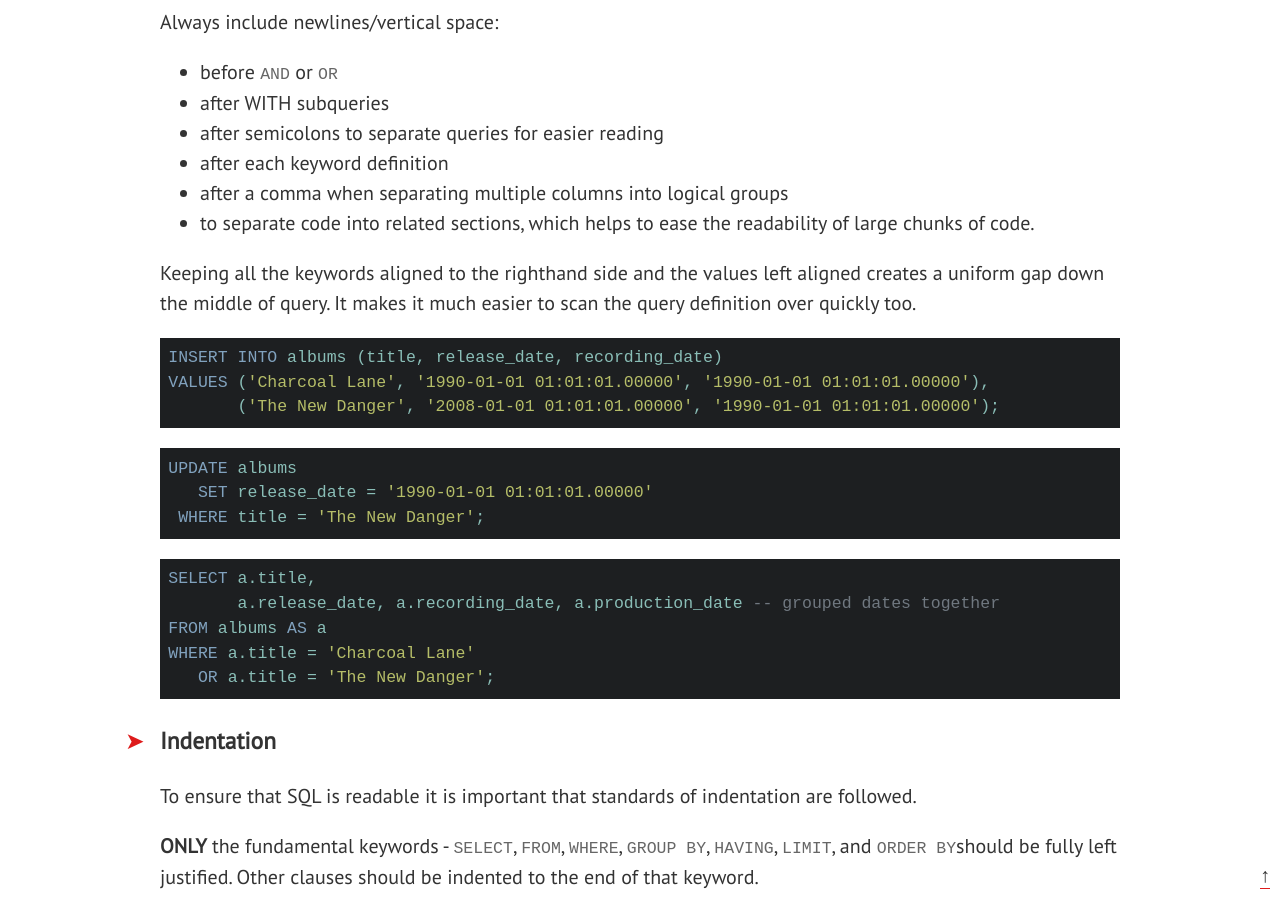
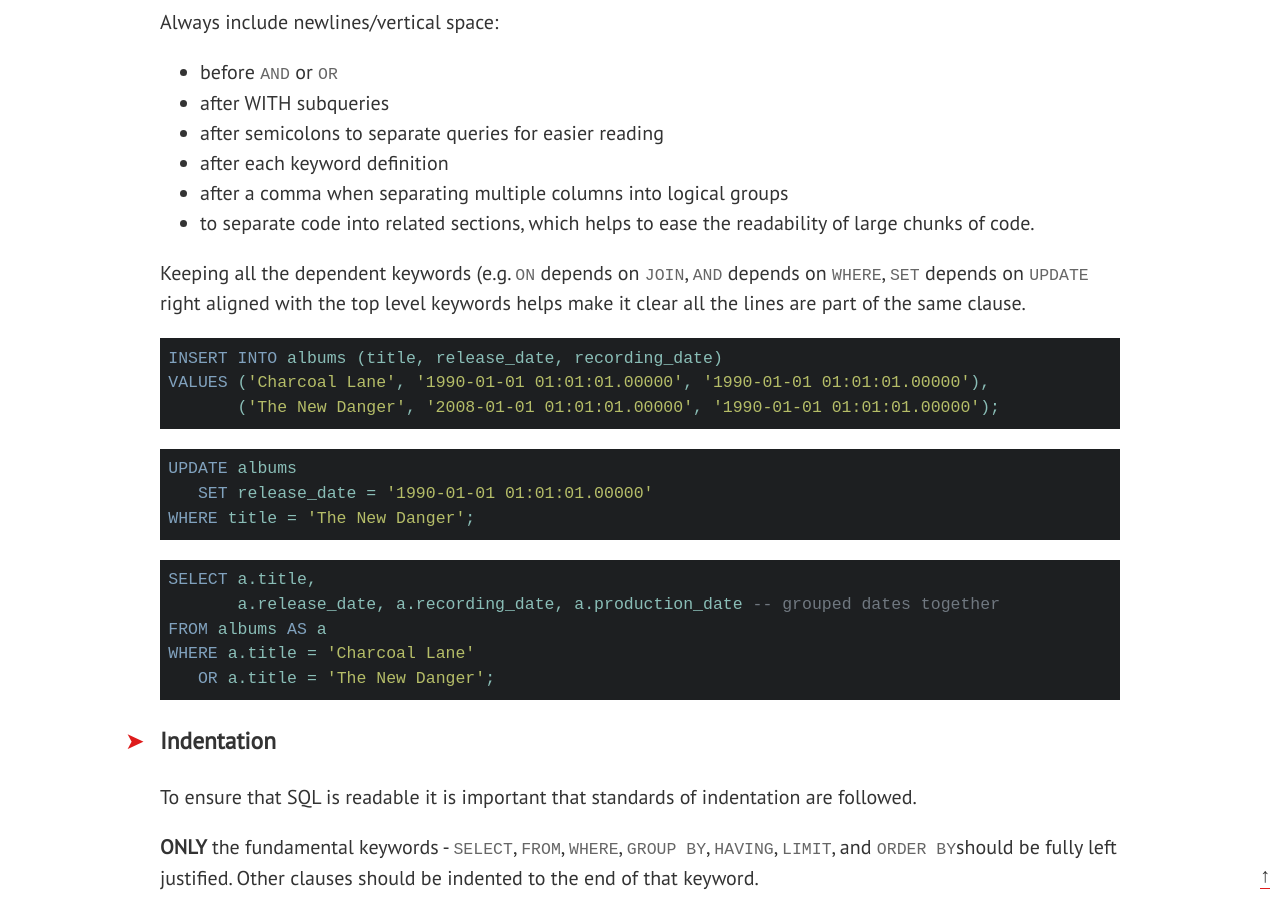
Before and after one commit to treffynnon/sqlstyle.guide, a Jekyll site: the page built from index.md, in a window 1280 px wide and 900 px high, scrolled down 4875 px. Built offline with Jekyll 4.4.1, drawn with Linux system fonts in a browser that asks for light colours; nearby versions of some CDN libraries; some web fonts are replaced; comment, search, counter and statistics services are not loaded.

Commit message:
Update sqlstyle.guide.md

````diff
--- a/_includes/sqlstyle.guide.md
+++ b/_includes/sqlstyle.guide.md
@@ -180,9 +180,9 @@ Always include newlines/vertical space:
 * to separate code into related sections, which helps to ease the readability of
   large chunks of code.
 
-Keeping all the keywords aligned to the righthand side and the values left aligned
-creates a uniform gap down the middle of query. It makes it much easier to scan
-the query definition over quickly too.
+Keeping all the dependent keywords (e.g. `ON` depends on `JOIN`, `AND` depends on `WHERE`,
+`SET` depends on `UPDATE` right aligned with the top level keywords helps make it clear
+all the lines are part of the same clause.
 
 ```sql
 INSERT INTO albums (title, release_date, recording_date)
@@ -193,7 +193,7 @@ VALUES ('Charcoal Lane', '1990-01-01 01:01:01.00000', '1990-01-01 01:01:01.00000
 ```sql
 UPDATE albums
    SET release_date = '1990-01-01 01:01:01.00000'
- WHERE title = 'The New Danger';
+WHERE title = 'The New Danger';
 ```
 
 ```sql
````
